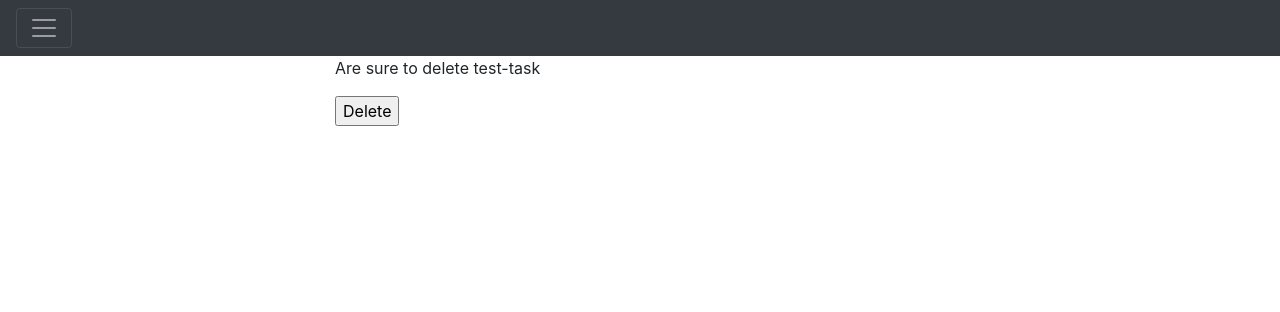
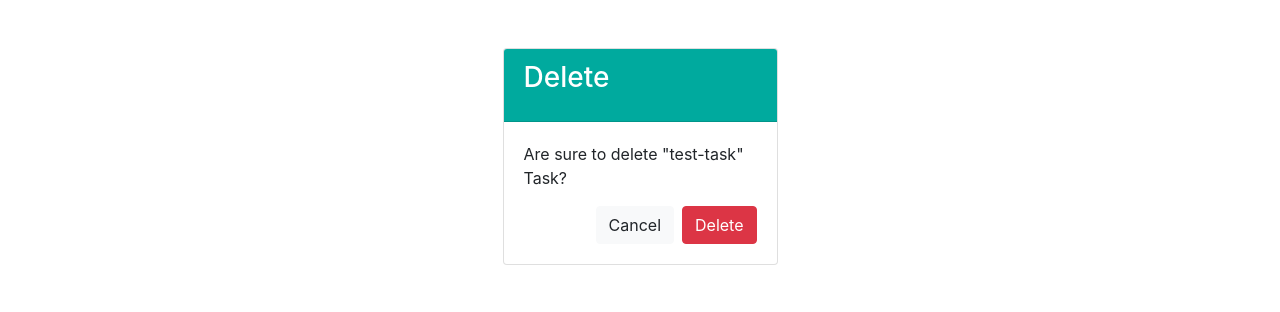
Before and after one commit to amirhossein-bayati/todo-app, a Django app: page /task-delete/7 in a window 1280 px wide. Shown: the top 312 px of the page. Run offline with Django 3.2, Linux system fonts and the light colour scheme; a user stored in the database is signed in; data comes from the database, SQL or seed files in the repository; both versions use the stored data as it was after the commit; parts of the project's set-up code (start-up, migrations or seed data) failed here and were passed over; some libraries are stand-ins or nearby versions.

Commit message:
project almost completed (register, login and delete page completed)

```diff
--- a/account/templates/account/task_confirm_delete.html
+++ b/account/templates/account/task_confirm_delete.html
@@ -1,10 +1,45 @@
 {% extends 'parent/base.html' %}
 
 {% block content %}
+    <div class="container py-5">
+        <div class="row">
+            <div class="col-md-12">
+                <div class="row">
+                    <div class="col-md-6 offset-md-3">
+                        <span class="anchor" id="formLogin"></span>
 
-    <form method="post">
-        <p>Are sure to delete {{ object.title }}</p>
-        <input type="submit" value="Delete">
-    {% csrf_token %}
-    </form>
+                        <!-- form card login with validation feedback -->
+                        <div class="card card-outline-secondary">
+                            <div class="card-header" style="background-color: #00AA9E; color: white">
+                                <h3 class="mb-0" style="float: left">Delete</h3><br><br>
+                            </div>
+                            <div class="card-body">
+                                <form class="form" role="form" autocomplete="off" id="loginForm" method="POST">
+                                    <p>Are sure to delete "{{ object.title }}" Task?</p>
+                                    <input type="submit" value="Delete" class="btn btn-danger float-right">
+                                    {% csrf_token %}
+                                </form>
+                                <a href="{% url 'account:tasks' %}">
+                                    <button class="btn btn-light float-right mx-2">Cancel</button>
+                                </a>
+                            </div>
+                            <!--/card-body-->
+                        </div>
+                        <!-- /form card login -->
+
+                    </div>
+
+                </div>
+                <!--/row-->
+
+            </div>
+            <!--/col-->
+        </div>
+        <!--/row-->
+
+
+    </div>
+    <!--/container-->
+
+
 {% endblock %}
--- a/account/templates/parent/base.html
+++ b/account/templates/parent/base.html
@@ -13,7 +13,6 @@
 
 </head>
 <body>
-{% include 'partials/navbar.html' %}
 <div class="container col-6">
     {% block content %}{% endblock %}
 </div>
--- a/account/views.py
+++ b/account/views.py
@@ -4,6 +4,8 @@ from django.urls import reverse_lazy
 from django.http import HttpResponse
 from django.contrib.auth import authenticate, login, logout
 from django.contrib import messages
+
+from django.contrib.messages.views import SuccessMessageMixin
 
 from .forms import *
 from .models import Task
@@ -29,6 +31,10 @@ class TaskList(LoginRequiredMixin, ListView):
         context = super().get_context_data(**kwargs)
         context['tasks'] = context['tasks'].filter(user=self.request.user)
         context['tasksCount'] = context['tasks'].filter(complete=False).count()
+
+        search = self.request.GET.get('search') or ''
+        if search:
+            context['tasks'] = context['tasks'].filter(title__contains=search)
 
         return context
 
@@ -100,7 +106,7 @@ class logoutPage(LogoutView):
     next_page = reverse_lazy('account:login')
 
 
-class registerPage(FormView):
+class registerPage(SuccessMessageMixin, FormView):
     template_name = 'account/register.html'
     form_class = RegisterForm
     success_url = reverse_lazy('account:login')
@@ -123,5 +129,5 @@ class loginPage(LoginView):
         return reverse_lazy('account:tasks')
 
     def form_invalid(self, form):
-        messages.error(self.request, 'Username Or password is Incorrect')
+        messages.error(self.request, 'Username or password is Incorrect')
         return super().form_invalid(self)
```
Also changed, not shown: account/templates/account/home-page.html (+21 -22 lines), account/templates/account/task-create.html (+6 -3 lines), db.sqlite3.
